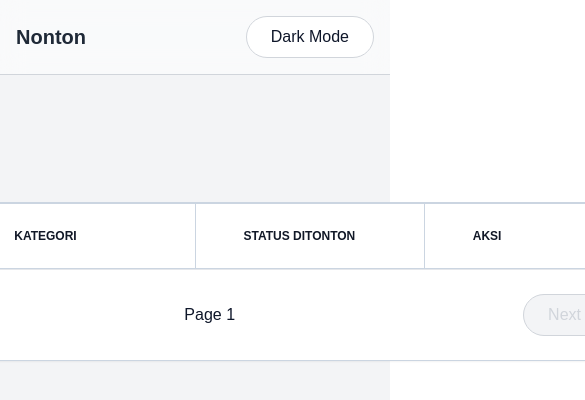
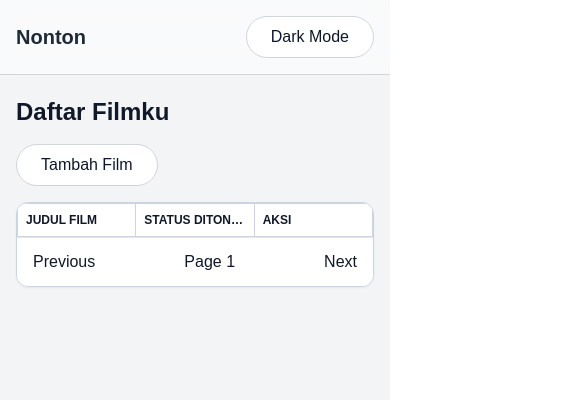
Before and after one commit to azrappp/aksa-intern-app, a React (Vite) app: page / in a window 390 px wide. Shown: the top 400 px of the page, 585 px wide, since content can reach past the window. Built offline with nearby package versions, Linux system fonts and the light colour scheme; a web font is replaced by a local one.

Commit message:
reafactor: fix table responsiveness

```diff
--- a/src/components/Table.jsx
+++ b/src/components/Table.jsx
@@ -43,7 +43,7 @@ const Table = React.memo(
     });
 
     return (
-      <div className="my-4 border border-slate-300 dark:border-slate-700 rounded-xl overflow-clip shadow-sm">
+      <div className="my-4 border border-slate-300 dark:border-slate-700 rounded-xl overflow-hidden shadow-sm">
         <div className="overflow-x-auto">
           <table className="w-full min-w-min items-center border-collapse table-fixed">
             <thead className="min-w-min">
@@ -56,7 +56,9 @@ const Table = React.memo(
                         width:
                           header.getSize() !== 150 ? header.getSize() : "auto",
                       }}
-                      className="min-w-max px-12 align-middle border py-6 text-xs uppercase whitespace-nowrap font-semibold text-left bg-white dark:bg-slate-900 dark:text-slate-300 border-slate-300 dark:border-slate-700"
+                      className={`min-w-max px-2 sm:px-4 align-middle border py-2 sm:py-4 text-xs sm:text-sm uppercase whitespace-nowrap truncate font-semibold text-left bg-white dark:bg-slate-900 dark:text-slate-300 border-slate-300 dark:border-slate-700 ${
+                        header.column.columnDef.className || ""
+                      }`}
                     >
                       {flexRender(
                         header.column.columnDef.header,
@@ -74,7 +76,9 @@ const Table = React.memo(
                     <td
                       key={cell.id}
                       style={{ width: cell.column.getSize() }}
-                      className="min-w-max border-t-0 px-12 align-middle border-l-0 border-r-0 text-sm whitespace-nowrap py-6 text-slate-500 bg-white dark:bg-slate-900 dark:text-slate-400 dark:border-slate-700"
+                      className={`min-w-max border-t-0 px-2 sm:px-4 align-middle border-l-0 border-r-0 text-xs sm:text-sm whitespace-nowrap truncate py-2 sm:py-4 text-slate-500 bg-white dark:bg-slate-900 dark:text-slate-400 dark:border-slate-700 ${
+                        cell.column.columnDef.className || ""
+                      }`}
                     >
                       {flexRender(
                         cell.column.columnDef.cell,
@@ -86,18 +90,20 @@ const Table = React.memo(
               ))}
             </tbody>
           </table>
+        </div>
         {enablePagination && (
-            <div className="flex justify-between items-center bg-white dark:bg-slate-900 px-12 py-6 border-t dark:border-slate-700">
+          <div className="flex flex-row justify-between items-center bg-white dark:bg-slate-900 px-4 sm:px-12 py-3 sm:py-6 border-t dark:border-slate-700 gap-x-4">
             <Button
               variant="outline"
               onClick={() => {
                 setPageIndex((old) => Math.max(old - 1, 0));
               }}
               disabled={pageIndex === 0}
+              className="flex-shrink-0"
             >
               Previous
             </Button>
-              <span className="text-slate-900 dark:text-slate-300">
+            <span className="text-slate-900 dark:text-slate-300 text-center flex-grow">
               Page {table.getState().pagination.pageIndex + 1}
             </span>
             <Button
@@ -106,12 +112,12 @@ const Table = React.memo(
                 setPageIndex((old) => old + 1);
               }}
               disabled={!hasMoreData}
+              className="flex-shrink-0"
             >
               Next
             </Button>
           </div>
         )}
-        </div>
       </div>
     );
   },
--- /dev/null
+++ b/src/forms/MovieForm.jsx
@@ -0,0 +1,67 @@
+import React from "react";
+import Input from "../components/Input";
+import Button from "../components/Button";
+
+const MovieForm = ({ newMovie, setNewMovie, onSubmit, isEditMode }) => {
+  return (
+    <form
+      onSubmit={(e) => {
+        e.preventDefault();
+        onSubmit();
+      }}
+    >
+      <div className="mb-4">
+        <label className="block text-sm font-medium text-slate-700 dark:text-slate-300">
+          Judul Film
+        </label>
+        <Input
+          type="text"
+          value={newMovie.title}
+          onChange={(e) => setNewMovie({ ...newMovie, title: e.target.value })}
+          required
+          className="mt-2 p-2 w-full border rounded-lg bg-gray-100 text-gray-900 placeholder-gray-400 dark:bg-gray-900 dark:text-gray-100 dark:placeholder-gray-500 dark:border-gray-600 focus:ring-blue-500 focus:border-blue-500"
+          placeholder="Masukkan judul film"
+        />
+      </div>
+
+      <div className="mb-4">
+        <label className="block text-sm font-medium text-slate-700 dark:text-slate-300">
+          Kategori
+        </label>
+        <select
+          value={newMovie.category}
+          onChange={(e) =>
+            setNewMovie({ ...newMovie, category: e.target.value })
+          }
+          className="mt-2 p-2 w-full border rounded-lg bg-gray-100 text-gray-900 dark:bg-gray-700 dark:text-gray-100 dark:border-gray-600 focus:ring-blue-500 focus:border-blue-500"
+        >
+          <option value="film">Film</option>
+          <option value="serial tv">Serial TV</option>
+          <option value="anime">Anime</option>
+        </select>
+      </div>
+
+      <div className="mb-4">
+        <label className="block text-sm font-medium text-slate-700 dark:text-slate-300">
+          Status Ditonton
+        </label>
+        <label className="inline-flex items-center mt-2">
+          <Input
+            type="checkbox"
+            checked={newMovie.watched}
+            onChange={() =>
+              setNewMovie({ ...newMovie, watched: !newMovie.watched })
+            }
+          />
+          <span className="text-slate-700">Sudah Ditonton</span>
+        </label>
+      </div>
+
+      <Button type="submit">
+        {isEditMode ? "Simpan Perubahan" : "Tambah Film"}
+      </Button>
+    </form>
+  );
+};
+
+export default MovieForm;
--- a/src/layouts/DefaultLayout.jsx
+++ b/src/layouts/DefaultLayout.jsx
@@ -8,14 +8,10 @@ const DefaultLayout = ({ children }) => {
   return (
     <div className="flex min-h-screen justify-center bg-gray-100 dark:bg-gray-900 text-gray-900 dark:text-gray-100">
       {/* Main Content */}
-      <div className="flex-1 flex flex-col">
-        {/* Navbar */}
-        <Navbar theme={theme} toggleTheme={toggleTheme} />
-        {/* Body */}
-        <main className="mx-auto  p-16 pt-20 w-[1080px] justify-center flex items-center">
-          {children}
-        </main>
-      </div>
+      {/* Navbar */}
+      <Navbar theme={theme} toggleTheme={toggleTheme} />
+      {/* Body */}
+      <main className="mx-auto  pt-20 w-[1080px] ">{children}</main>
     </div>
   );
 };
--- a/src/pages/MovieList.jsx
+++ b/src/pages/MovieList.jsx
@@ -2,7 +2,7 @@ import React, { useState, useEffect } from "react";
 import Table from "../components/Table";
 import Modal from "../components/Modal";
 import Button from "../components/Button";
-import Input from "../components/Input";
+import MovieForm from "../forms/MovieForm";
 
 const MovieList = () => {
   const [movies, setMovies] = useState([]);
@@ -10,47 +10,19 @@ const MovieList = () => {
   const [pageSize, setPageSize] = useState(5);
   const [hasMoreData, setHasMoreData] = useState(true);
   const [isModalOpen, setIsModalOpen] = useState(false);
-  const [isEditMode, setIsEditMode] = useState(false); // Menambah state untuk mode edit
-  const [currentMovie, setCurrentMovie] = useState(null); // State untuk data yang sedang diedit
+  const [isEditMode, setIsEditMode] = useState(false);
+  const [currentMovie, setCurrentMovie] = useState(null);
   const [newMovie, setNewMovie] = useState({
     title: "",
     category: "film",
     watched: false,
   });
+
   const deleteMovie = (movieToDelete) => {
     const updatedMovies = movies.filter((movie) => movie !== movieToDelete);
     setMovies(updatedMovies);
     localStorage.setItem("movies", JSON.stringify(updatedMovies));
   };
-  const columnsDef = [
-    {
-      header: "Judul Film",
-      accessorKey: "title",
-    },
-    {
-      header: "Kategori",
-      accessorKey: "category",
-    },
-    {
-      header: "Status Ditonton",
-      accessorKey: "watched",
-      cell: (info) => (info.getValue() ? "Sudah Ditonton" : "Belum Ditonton"),
-    },
-    {
-      header: "Aksi",
-      cell: ({ row }) => (
-        <div>
-          <Button onClick={() => handleEdit(row.original)}>Edit</Button>
-          <Button onClick={() => deleteMovie(row.original)}>Hapus</Button>
-        </div>
-      ),
-    },
-  ];
-
-  useEffect(() => {
-    const storedMovies = JSON.parse(localStorage.getItem("movies")) || [];
-    setMovies(storedMovies);
-  }, []);
 
   const addMovie = () => {
     const updatedMovies = [...movies, newMovie];
@@ -79,6 +51,11 @@ const MovieList = () => {
   };
 
   useEffect(() => {
+    const storedMovies = JSON.parse(localStorage.getItem("movies")) || [];
+    setMovies(storedMovies);
+  }, []);
+
+  useEffect(() => {
     setHasMoreData(movies.length > (pageIndex + 1) * pageSize);
   }, [movies, pageIndex, pageSize]);
 
@@ -97,7 +74,29 @@ const MovieList = () => {
 
       <Table
         data={movies.slice(pageIndex * pageSize, (pageIndex + 1) * pageSize)}
-        columnsDef={columnsDef}
+        columnsDef={[
+          { header: "Judul Film", accessorKey: "title" },
+          {
+            header: "Kategori",
+            accessorKey: "category",
+            className: "hidden sm:table-cell", // Kolom ini disembunyikan di layar kecil
+          },
+          {
+            header: "Status Ditonton",
+            accessorKey: "watched",
+            cell: (info) =>
+              info.getValue() ? "Sudah Ditonton" : "Belum Ditonton",
+          },
+          {
+            header: "Aksi",
+            cell: ({ row }) => (
+              <div>
+                <Button onClick={() => handleEdit(row.original)}>Edit</Button>
+                <Button onClick={() => deleteMovie(row.original)}>Hapus</Button>
+              </div>
+            ),
+          },
+        ]}
         pageIndex={pageIndex}
         pageSize={pageSize}
         hasMoreData={hasMoreData}
@@ -115,67 +114,12 @@ const MovieList = () => {
             : "Isi detail film baru."
         }
       >
-        <form
-          onSubmit={(e) => {
-            e.preventDefault();
-            isEditMode ? updateMovie() : addMovie();
-          }}
-        >
-          <div className="mb-4">
-            <label className="block text-sm font-medium text-slate-700 dark:text-slate-300">
-              Judul Film
-            </label>
-
-            <Input
-              type="text"
-              value={newMovie.title}
-              onChange={(e) =>
-                setNewMovie({ ...newMovie, title: e.target.value })
-              }
-              required
-              className="mt-2 p-2 w-full border rounded-lg bg-gray-100 text-gray-900 placeholder-gray-400 dark:bg-gray-900 dark:text-gray-100 dark:placeholder-gray-500 dark:border-gray-600 focus:ring-blue-500 focus:border-blue-500"
-              placeholder="Masukkan judul film"
-            />
-          </div>
-
-          <div className="mb-4">
-            <label className="block text-sm font-medium text-slate-700 dark:text-slate-300">
-              Kategori
-            </label>
-
-            <select
-              value={newMovie.category}
-              onChange={(e) =>
-                setNewMovie({ ...newMovie, category: e.target.value })
-              }
-              className="mt-2 p-2 w-full border rounded-lg bg-gray-100 text-gray-900 dark:bg-gray-700 dark:text-gray-100 dark:border-gray-600 focus:ring-blue-500 focus:border-blue-500"
-            >
-              <option value="film">Film</option>
-              <option value="serial tv">Serial TV</option>
-              <option value="anime">Anime</option>
-            </select>
-          </div>
-
-          <div className="mb-4">
-            <label className="block text-sm font-medium text-slate-700 dark:text-slate-300">
-              Status Ditonton
-            </label>
-            <label className="inline-flex items-center mt-2">
-              <Input
-                type="checkbox"
-                checked={newMovie.watched}
-                onChange={() =>
-                  setNewMovie({ ...newMovie, watched: !newMovie.watched })
-                }
-              />
-              <span className="text-slate-700">Sudah Ditonton</span>
-            </label>
-          </div>
-
-          <Button type="submit">
-            {isEditMode ? "Simpan Perubahan" : "Tambah Film"}
-          </Button>
-        </form>
+        <MovieForm
+          newMovie={newMovie}
+          setNewMovie={setNewMovie}
+          onSubmit={isEditMode ? updateMovie : addMovie}
+          isEditMode={isEditMode}
+        />
       </Modal>
     </div>
   );
```
Lines whose indentation alone changed are shown as unchanged.
